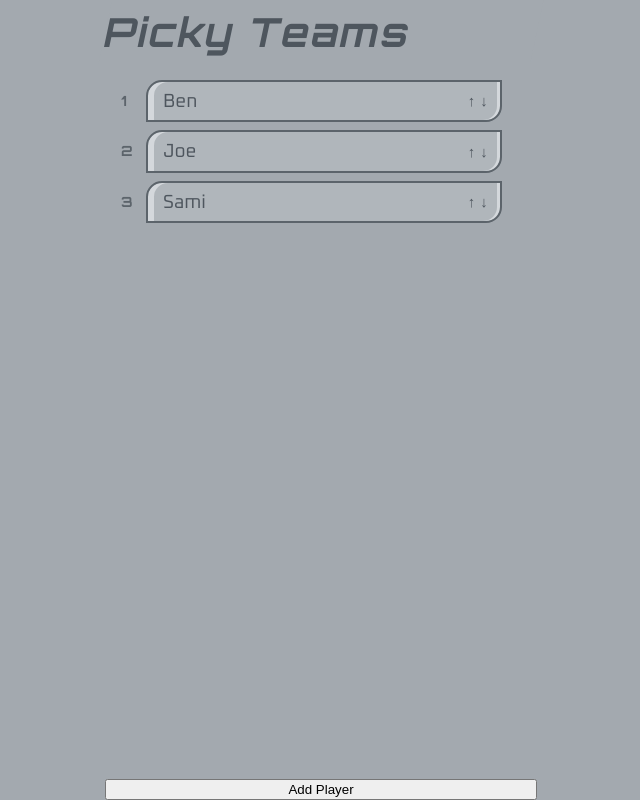
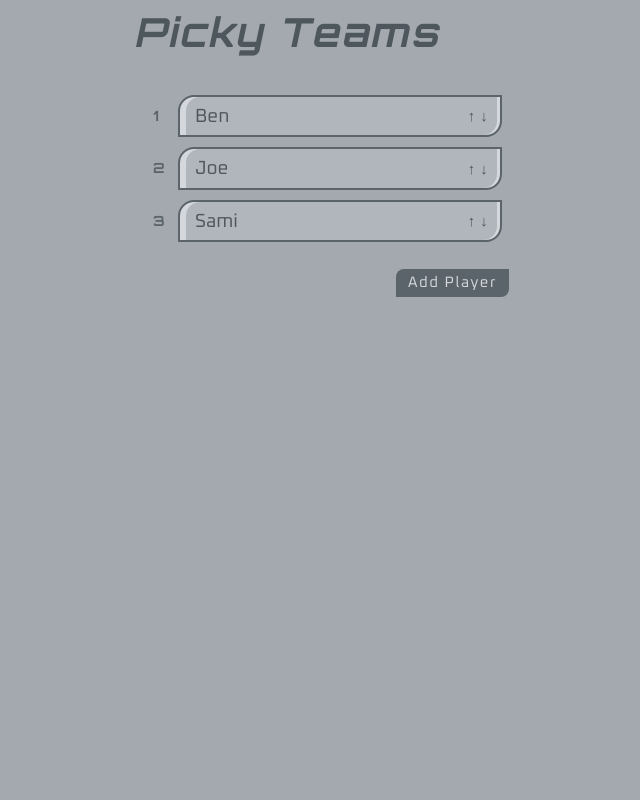
Before and after one commit to StrangerStrings/picky-teams, a Vue app: page / in a window 1280 px wide. Shown: the whole page, without its empty margins (103-743 px from the left). Built offline with nearby package versions, Linux system fonts and the light colour scheme.

Commit message:
Style updates to addPlayer, also containing all the logic within cmp

```diff
--- a/src/App.vue
+++ b/src/App.vue
@@ -13,16 +13,6 @@ const players = ref<Player[]>([
   { name: 'Joe'},
   { name: 'Sami'}
 ])
-
-const showAddPlayer = ref(false);
-
-function openAddPlayer() {
-  showAddPlayer.value = true
-}
-
-function closeAddPlayer() {
-  showAddPlayer.value = false
-}
 
 function moveUp(index: number) {
   if (index <= 0) return
@@ -69,8 +59,6 @@ function addPlayer(name: string) {
   players.value.push({
     name: name.trim()
   })
-
-  closeAddPlayer();
 }
 </script>
 
@@ -90,16 +78,10 @@ function addPlayer(name: string) {
           @delete="removePlayer(idx)"
         />
       </div>
+      <AddPlayer
+        @add="addPlayer"
+      ></AddPlayer>
     </div>
-    <button
-      v-if="!showAddPlayer"
-      @click="openAddPlayer"
-    >Add Player</button>
-    <AddPlayer
-      v-if="showAddPlayer"
-      @add="addPlayer"
-      @cancel="closeAddPlayer"
-    ></AddPlayer>
     <!-- <ColouringBlocks></ColouringBlocks> -->
   </div>
 </template>
@@ -131,13 +113,15 @@ function addPlayer(name: string) {
   padding: 16px;
   display: flex;
   flex-direction: column;
-  align-items: center;
+  /* align-items: center; */
+  align-self: center;
+  width: 400px;
 }
 
 .player-list {
   display: flex;
   flex-direction: column;
-  gap: 8px;
-  width: 400px;
+  gap: 10px;
+  margin: 15px 0;
 }
 </style>
--- a/src/assets/main.css
+++ b/src/assets/main.css
@@ -3,7 +3,7 @@
 #app {
   max-width: 1280px;
   margin: 0 auto;
-  padding: 2rem;
+  padding: 1rem 2rem;
   font-weight: normal;
 }
 
--- a/src/components/AddPlayer.vue
+++ b/src/components/AddPlayer.vue
@@ -8,42 +8,80 @@ const emit = defineEmits<{
   (e: 'cancel'): void
 }>()
 
+
+const showAddPlayer = ref(false);
+
+function openAddPlayer() {
+  showAddPlayer.value = true
+}
+
+function closeAddPlayer() {
+  showAddPlayer.value = false
+}
+
+
 function handleAdd() {
   const trimmed = name.value.trim()
   if (!trimmed) return
   emit('add', trimmed)
   name.value = ''
+
+  closeAddPlayer();
 }
 </script>
 
 <template>
-  <div class="add-player">
+  <div class="open-add-player"
+    v-if="!showAddPlayer">
+    <div class="button"
+      @click="openAddPlayer"
+      >Add Player</div>
+  </div>
+  <div class="add-player"
+    v-if="showAddPlayer">
     <input
       v-model="name"
       type="text"
       placeholder="Player name"
       @keyup.enter="handleAdd"
     />
-
     <div class="actions">
-      <button @click="emit('cancel')">Cancel</button>
-      <button @click="handleAdd">Add</button>
+      <div class="button" @click="closeAddPlayer">Cancel</div>
+      <div class="button" @click="handleAdd">Add</div>
     </div>
   </div>
 </template>
 
 <style scoped>
+
+.open-add-player {
+  display: flex;
+  justify-content: right;
+  padding: 12px;
+}
 .add-player {
   display: flex;
   flex-direction: column;
   gap: 8px;
   padding: 12px;
 }
-
+.button {
+  color: #d4d8dc;
+  background: #5C646B;
+  padding: 2px 12px;
+  border-radius: 8px 0 8px 0;
+  font-family: 'Oxanium';
+  letter-spacing: 1.5px;
+  cursor: pointer;
+}
 input {
+background: #d4d8dc;;
   padding: 8px;
   border: 2px solid #5F676F;
-  border-radius: 8px;
+  border-radius: 16px 0 16px 0;
+  font-size: 19px;
+  color: #4E565E;
+  font-family: 'Oxanium', sans-serif;
   outline: none;
 }
 
```
